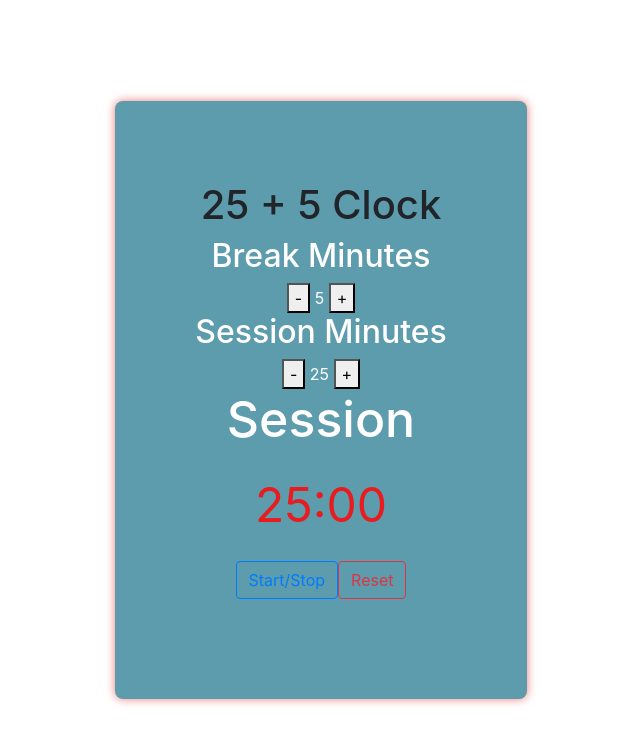
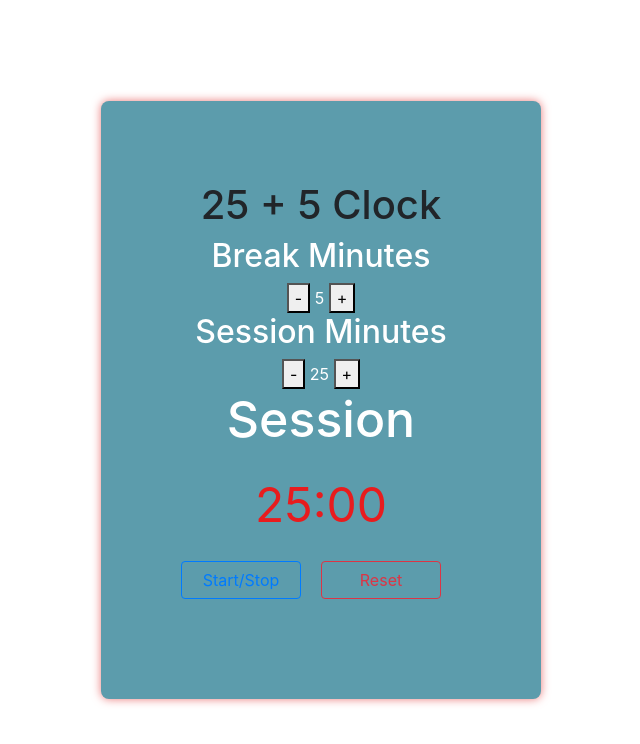
Before and after one commit to Doanhtu7744/Clock, a plain HTML site: page index.html in a window 1280 px wide. Shown: the whole page, without its empty margins (319-959 px from the left). Drawn offline with nearby package versions, Linux system fonts and the light colour scheme.

Commit message:
first commit

```diff
--- a/5.css
+++ b/5.css
@@ -35,6 +35,11 @@ body {
     color: white;
 }
 
+.controls button {
+    margin-right: 20px;
+    width: 120px;
+}
+
 .clock-text,
 #break-label,
 #session-label,
```
